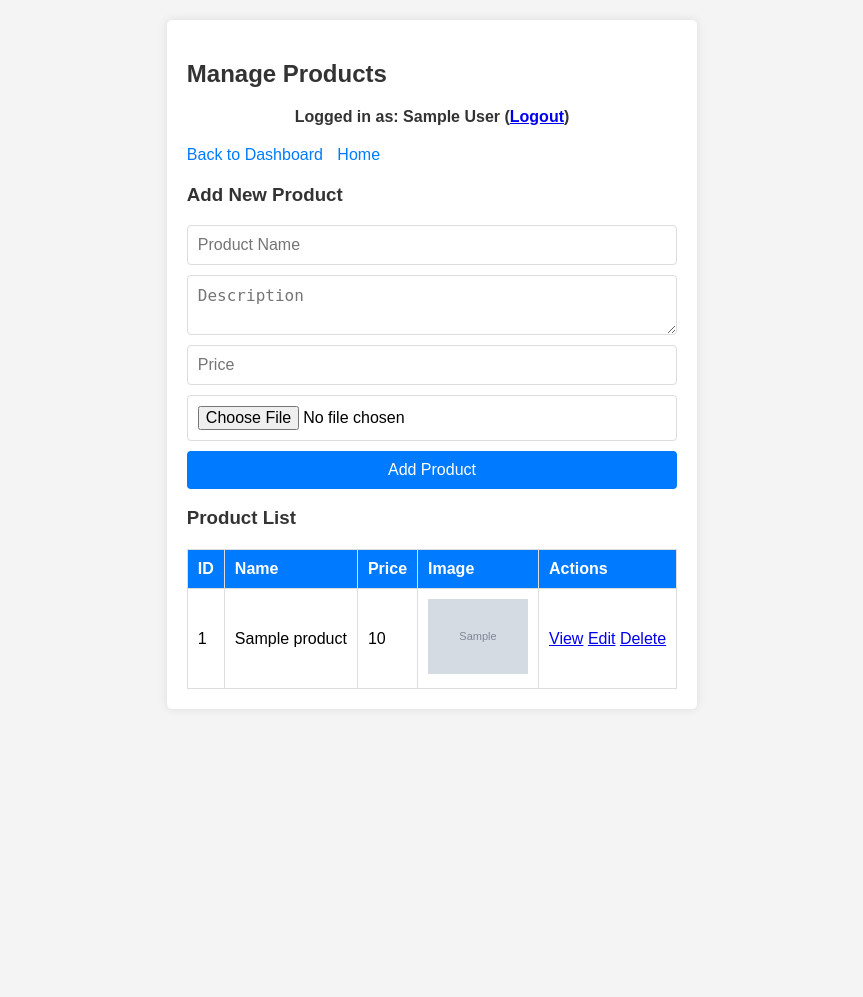
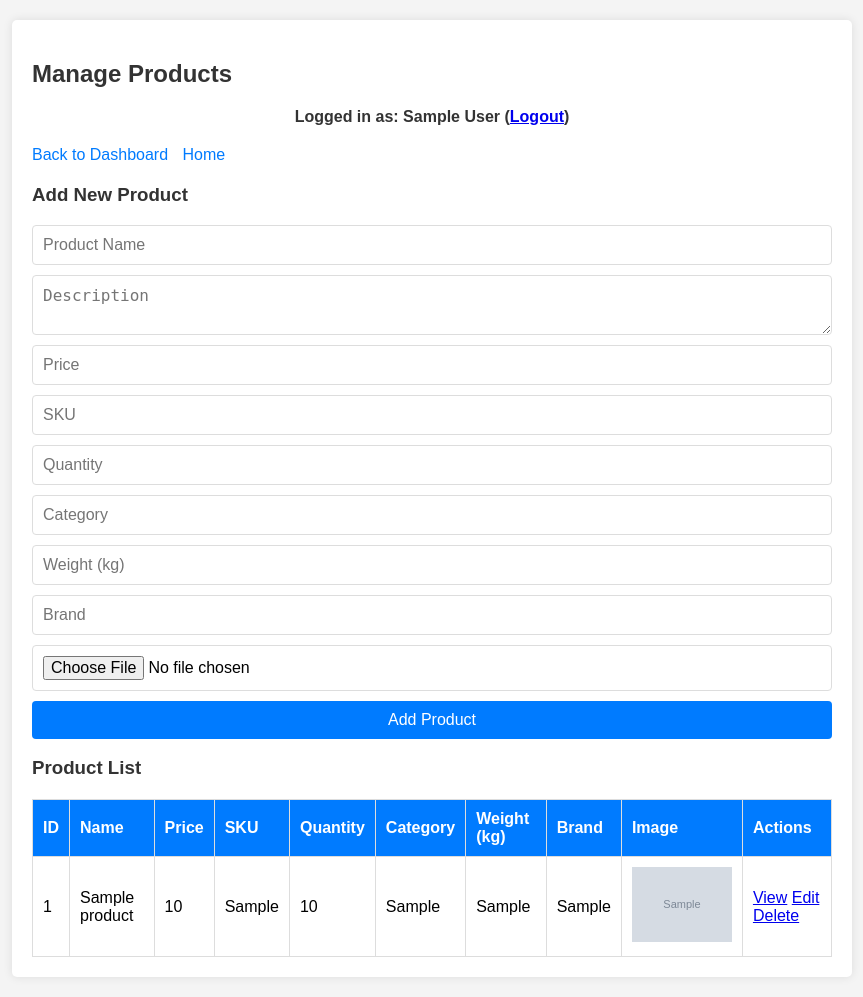
Before and after one commit to CharintornNillapat/simple-e-commerce-php, a PHP site: page /shop_system/products.php in a window 1280 px wide. Shown: the whole page, without its empty margins (208-1071 px from the left). Before the commit the page ends 689 px from the top, so only its background shows below. Run offline with PHP 8.4, Linux system fonts and the light colour scheme; the visitor is signed in with stand-in values (Sample User, id 1); tables that the repository leaves empty or names only in its code hold one stand-in row (values such as "Sample post"); grey boxes marked "Sample" are stand-in pictures.

Commit message:
Add common product attribute in products.php

```diff
--- a/products.php
+++ b/products.php
@@ -12,6 +12,11 @@ if ($_SERVER['REQUEST_METHOD'] == 'POST' && isset($_POST['add_product'])) {
        $name = $_POST['name'];
        $description = $_POST['description'];
        $price = $_POST['price'];
+       $sku = $_POST['sku'];
+       $quantity = $_POST['quantity'];
+       $category = $_POST['category'];
+       $weight = $_POST['weight'];
+       $brand = $_POST['brand'];
        $image = null;
 
        // Handle image upload
@@ -20,12 +25,15 @@ if ($_SERVER['REQUEST_METHOD'] == 'POST' && isset($_POST['add_product'])) {
            $max_size = 5 * 1024 * 1024; // 5MB in bytes
            if (in_array($_FILES['image']['type'], $allowed_types) && $_FILES['image']['size'] <= $max_size) {
                $upload_dir = 'uploads/';
+               if (!is_dir($upload_dir)) {
+                   mkdir($upload_dir, 0777, true);
+               }
                $image_name = time() . '_' . basename($_FILES['image']['name']);
                $target_file = $upload_dir . $image_name;
                if (move_uploaded_file($_FILES['image']['tmp_name'], $target_file)) {
                    $image = $image_name;
                } else {
-                $error = "Failed to upload image.";
+                   $error = "Failed to upload image. Check folder permissions.";
                }
            } else {
                $error = "Invalid file type or size exceeds 5MB. Allowed types: JPEG, PNG, JPG.";
@@ -33,9 +41,9 @@ if ($_SERVER['REQUEST_METHOD'] == 'POST' && isset($_POST['add_product'])) {
        }
 
        if (!isset($error)) {
-        $sql = "INSERT INTO products (name, description, price, image) VALUES (?, ?, ?, ?)";
+           $sql = "INSERT INTO products (name, description, price, sku, quantity, category, weight, brand, image) VALUES (?, ?, ?, ?, ?, ?, ?, ?, ?)";
            $stmt = $conn->prepare($sql);
-        $stmt->bind_param('ssds', $name, $description, $price, $image);
+           $stmt->bind_param('ssdssdsss', $name, $description, $price, $sku, $quantity, $category, $weight, $brand, $image);
            $stmt->execute();
            header('Location: products.php');
            exit;
@@ -48,25 +56,31 @@ if ($_SERVER['REQUEST_METHOD'] == 'POST' && isset($_POST['update_product'])) {
        $name = $_POST['name'];
        $description = $_POST['description'];
        $price = $_POST['price'];
+       $sku = $_POST['sku'];
+       $quantity = $_POST['quantity'];
+       $category = $_POST['category'];
+       $weight = $_POST['weight'];
+       $brand = $_POST['brand'];
        $image = isset($_POST['existing_image']) ? $_POST['existing_image'] : null;
 
-    // Handle image update
        if (isset($_FILES['image']) && $_FILES['image']['error'] == 0) {
            $allowed_types = ['image/jpeg', 'image/png', 'image/jpg'];
-        $max_size = 5 * 1024 * 1024; // 5MB in bytes
+           $max_size = 5 * 1024 * 1024;
            if (in_array($_FILES['image']['type'], $allowed_types) && $_FILES['image']['size'] <= $max_size) {
                $upload_dir = 'uploads/';
+               if (!is_dir($upload_dir)) {
+                   mkdir($upload_dir, 0777, true);
+               }
                $image_name = time() . '_' . basename($_FILES['image']['name']);
                $target_file = $upload_dir . $image_name;
                if (move_uploaded_file($_FILES['image']['tmp_name'], $target_file)) {
                    $image = $image_name;
-                // Delete old image if it exists
                    $old_image = $_POST['existing_image'];
                    if ($old_image && file_exists($upload_dir . $old_image)) {
                        unlink($upload_dir . $old_image);
                    }
                } else {
-                $error = "Failed to upload new image.";
+                   $error = "Failed to upload new image. Check folder permissions.";
                }
            } else {
                $error = "Invalid file type or size exceeds 5MB. Allowed types: JPEG, PNG, JPG.";
@@ -74,9 +88,9 @@ if ($_SERVER['REQUEST_METHOD'] == 'POST' && isset($_POST['update_product'])) {
        }
 
        if (!isset($error)) {
-        $sql = "UPDATE products SET name = ?, description = ?, price = ?, image = ? WHERE id = ?";
+           $sql = "UPDATE products SET name = ?, description = ?, price = ?, sku = ?, quantity = ?, category = ?, weight = ?, brand = ?, image = ? WHERE id = ?";
            $stmt = $conn->prepare($sql);
-        $stmt->bind_param('ssdsi', $name, $description, $price, $image, $id);
+           $stmt->bind_param('ssdssdsssi', $name, $description, $price, $sku, $quantity, $category, $weight, $brand, $image, $id);
            $stmt->execute();
            header('Location: products.php');
            exit;
@@ -145,6 +159,11 @@ $products = $conn->query($sql);
                <input type="text" name="name" placeholder="Product Name" value="<?php echo $edit_product ? $edit_product['name'] : ''; ?>" required>
                <textarea name="description" placeholder="Description"><?php echo $edit_product ? $edit_product['description'] : ''; ?></textarea>
                <input type="number" name="price" placeholder="Price" step="0.01" value="<?php echo $edit_product ? $edit_product['price'] : ''; ?>" required>
+               <input type="text" name="sku" placeholder="SKU" value="<?php echo $edit_product ? $edit_product['sku'] : ''; ?>">
+               <input type="number" name="quantity" placeholder="Quantity" value="<?php echo $edit_product ? $edit_product['quantity'] : ''; ?>" min="0">
+               <input type="text" name="category" placeholder="Category" value="<?php echo $edit_product ? $edit_product['category'] : ''; ?>">
+               <input type="number" name="weight" placeholder="Weight (kg)" step="0.01" value="<?php echo $edit_product ? $edit_product['weight'] : ''; ?>" min="0">
+               <input type="text" name="brand" placeholder="Brand" value="<?php echo $edit_product ? $edit_product['brand'] : ''; ?>">
                <input type="file" name="image" accept="image/jpeg,image/png,image/jpg">
                <?php if ($edit_product && $edit_product['image']): ?>
                    <p>Current Image: <img src="uploads/<?php echo htmlspecialchars($edit_product['image']); ?>" alt="Product Image" style="max-width: 200px; max-height: 200px;"></p>
@@ -160,6 +179,11 @@ $products = $conn->query($sql);
                        <th>ID</th>
                        <th>Name</th>
                        <th>Price</th>
+                       <th>SKU</th>
+                       <th>Quantity</th>
+                       <th>Category</th>
+                       <th>Weight (kg)</th>
+                       <th>Brand</th>
                        <th>Image</th>
                        <th>Actions</th>
                    </tr>
@@ -170,6 +194,11 @@ $products = $conn->query($sql);
                        <td><?php echo $product['id']; ?></td>
                        <td><?php echo $product['name']; ?></td>
                        <td><?php echo $product['price']; ?></td>
+                       <td><?php echo $product['sku'] ?: 'N/A'; ?></td>
+                       <td><?php echo $product['quantity'] ?: '0'; ?></td>
+                       <td><?php echo $product['category'] ?: 'N/A'; ?></td>
+                       <td><?php echo $product['weight'] ?: '0.00'; ?></td>
+                       <td><?php echo $product['brand'] ?: 'N/A'; ?></td>
                        <td><?php echo $product['image'] ? '<img src="uploads/' . htmlspecialchars($product['image']) . '" alt="Product Image" style="max-width: 100px; max-height: 100px;">' : 'No image'; ?></td>
                        <td>
                            <a href="product_details.php?id=<?php echo $product['id']; ?>">View</a>
```
Lines whose indentation alone changed are shown as unchanged.
